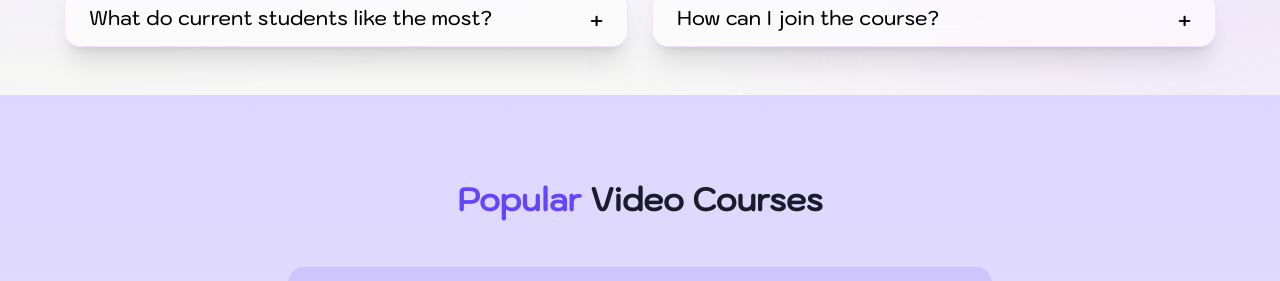
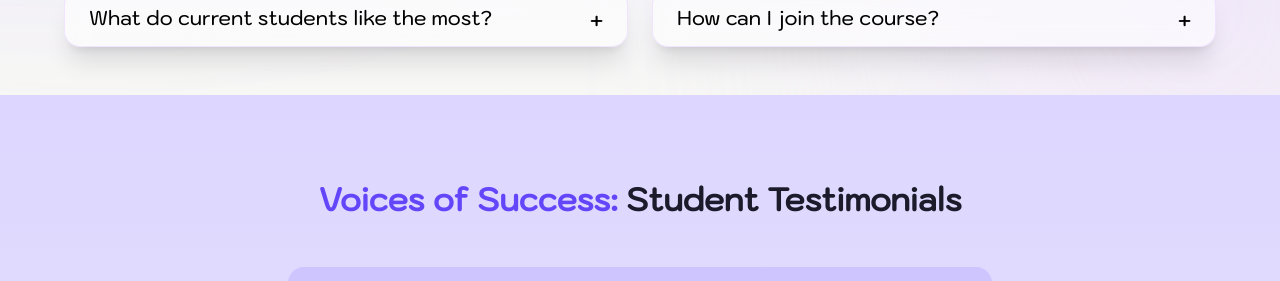
Before and after one commit to Rahuldhyania/b2b-campus, a Next.js app: page / in a window 1280 px wide. Shown: the part 9749-10030 px from the top of the page. Built offline with nearby package versions, Linux system fonts and the light colour scheme.

Commit message:
after add you tube video 21:21

```diff
--- a/src/app/Components/Page-Components/Youtubevideo.jsx
+++ b/src/app/Components/Page-Components/Youtubevideo.jsx
@@ -132,7 +132,7 @@ export default function Youtubevideo() {
             {/* Title */}
             <div className="relative py-3 text-center">
                 <Title
-                    title={'<span class="text-primary">Popular </span> Video Courses'}
+                    title={'<span class="text-primary">Voices of Success:</span> Student Testimonials'}
                     text_color={'text-secondary'}
                 />
             </div>
```
